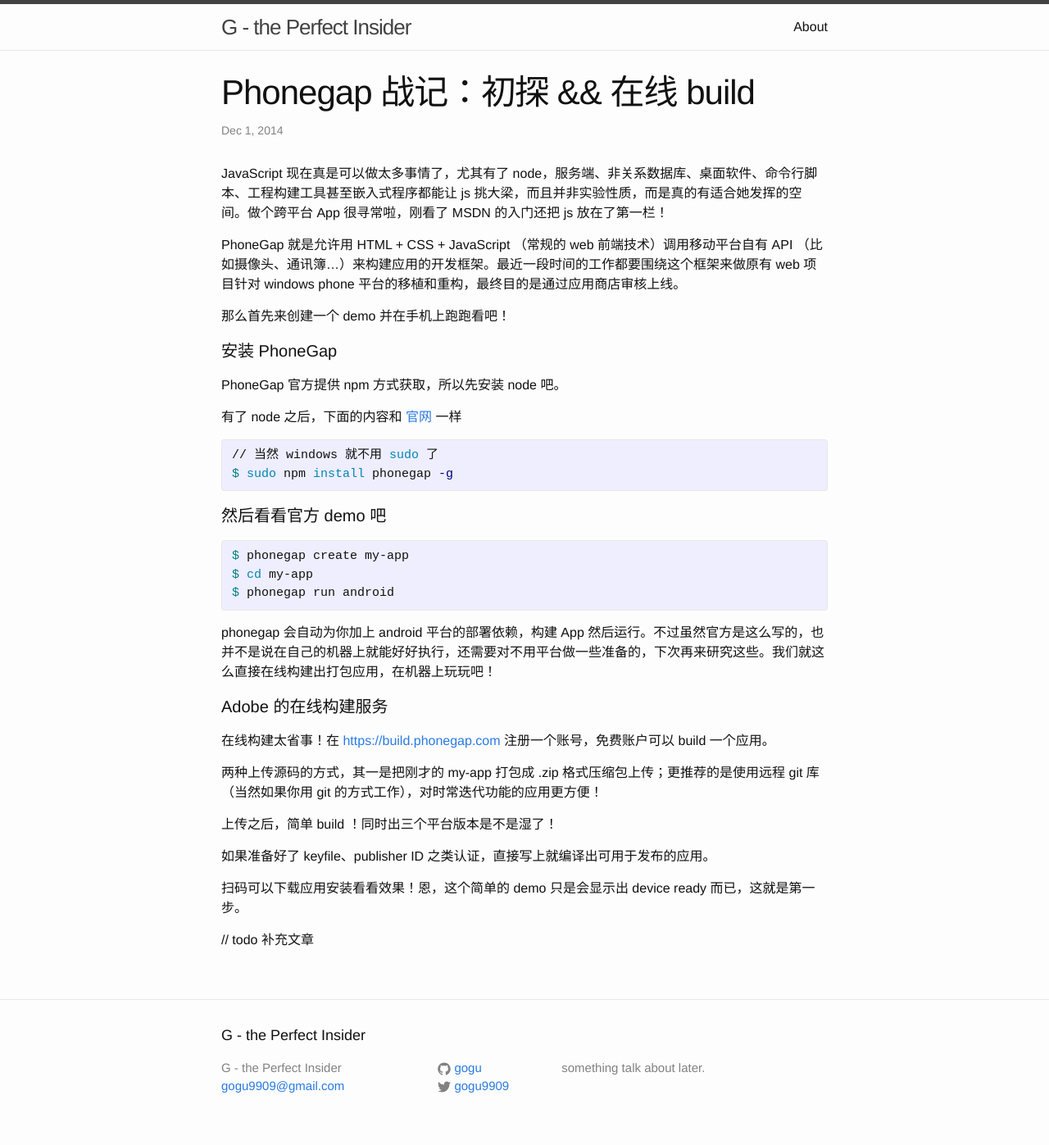
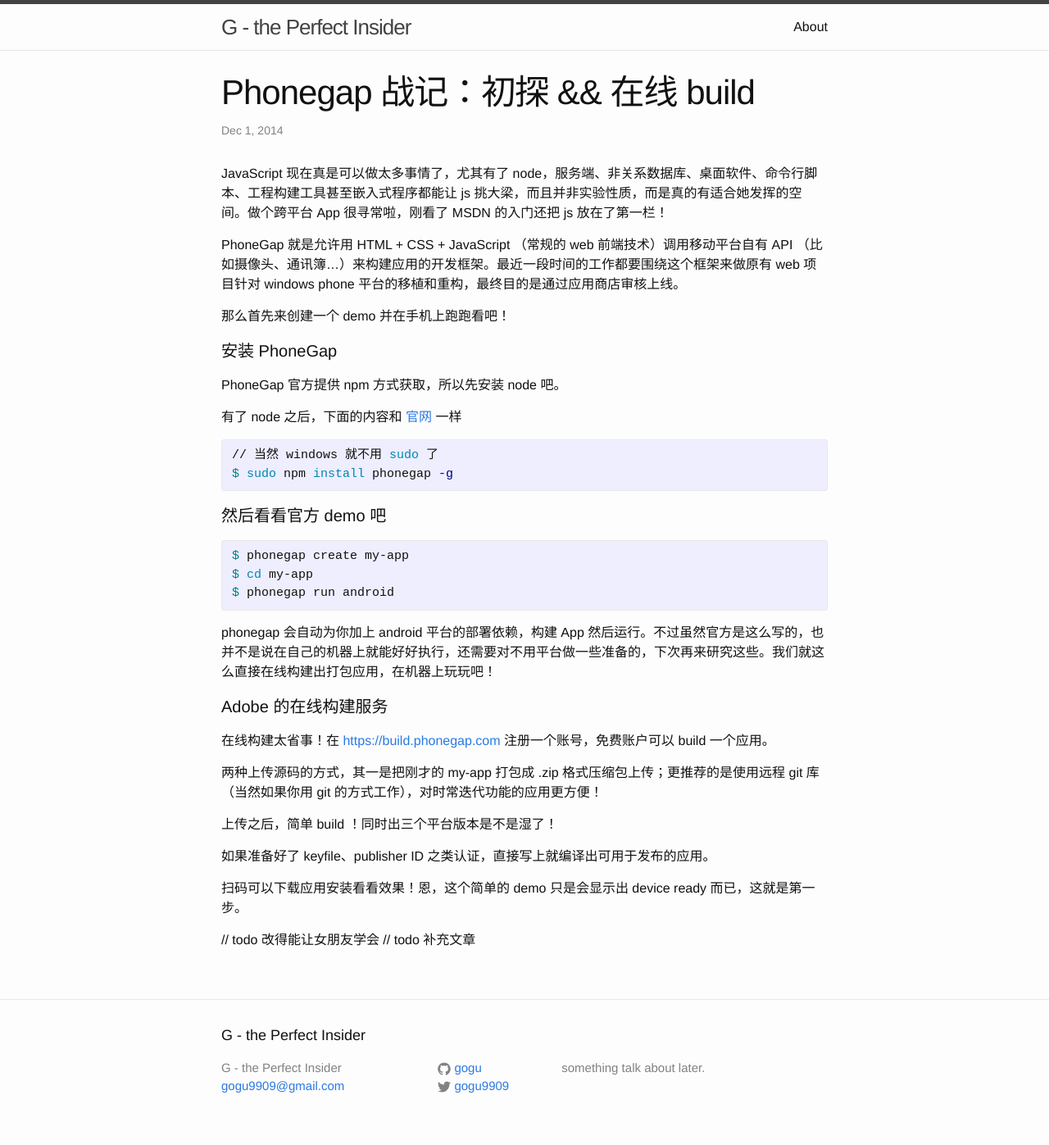
Before and after one commit to gogu/gogu.github.io, a Jekyll site: the page built from _posts/2014-12-1-phonegap.md, in a window 1280 px wide. Shown: the whole page at 82% size. Built offline with Jekyll 4.4.1, drawn with Linux system fonts in a browser that asks for light colours; comment, search, counter and statistics services are not loaded.

Commit message:
add todo

```diff
--- a/_posts/2014-12-1-phonegap.md
+++ b/_posts/2014-12-1-phonegap.md
@@ -44,4 +44,5 @@
 
 扫码可以下载应用安装看看效果！恩，这个简单的 demo 只是会显示出 device ready 而已，这就是第一步。
 
+// todo 改得能让女朋友学会
 // todo 补充文章
```
